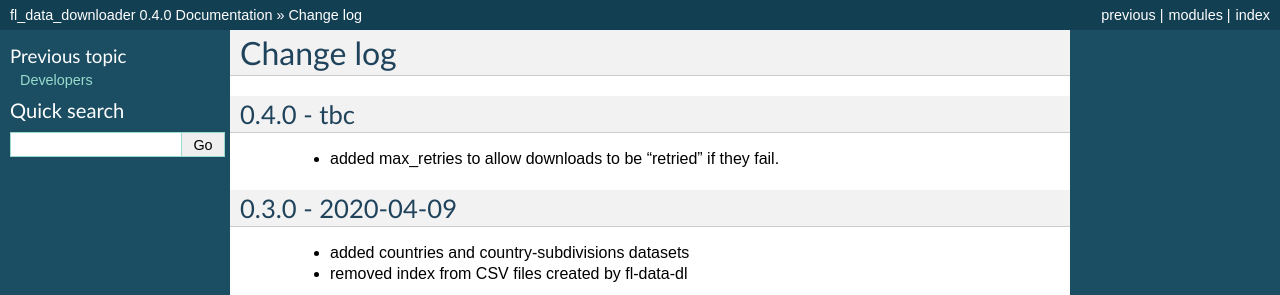
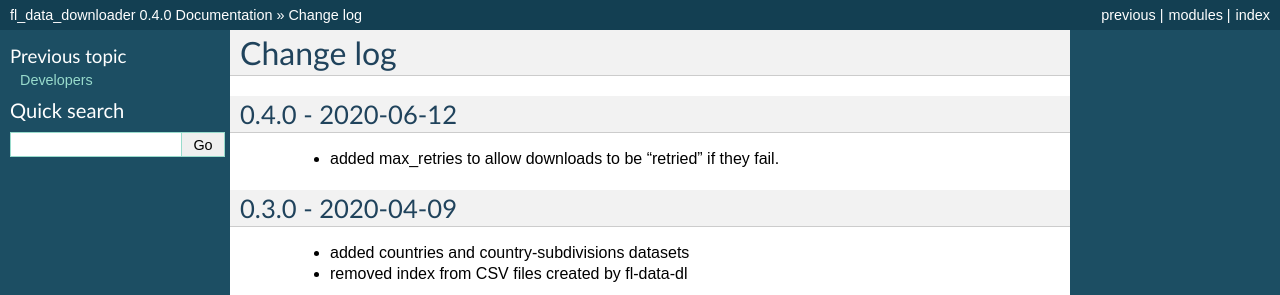
Before and after one commit to raspberrypilearning/fl-data-downloader, a Sphinx documentation site: the page built from docs/changelog.rst, in a window 1280 px wide. Shown: the top 295 px of the page. Built offline with Sphinx 7.4.7, drawn with Linux system fonts in a browser that asks for light colours.

Commit message:
updated change log

```diff
--- a/docs/changelog.rst
+++ b/docs/changelog.rst
@@ -3,7 +3,7 @@ Change log
 
 .. currentmodule:: fl_data_downloader
 
-0.4.0 - tbc
+0.4.0 - 2020-06-12
 ~~~~~~~~~~~~~~~~~~
 
  * added max_retries to allow downloads to be "retried" if they fail.
```
